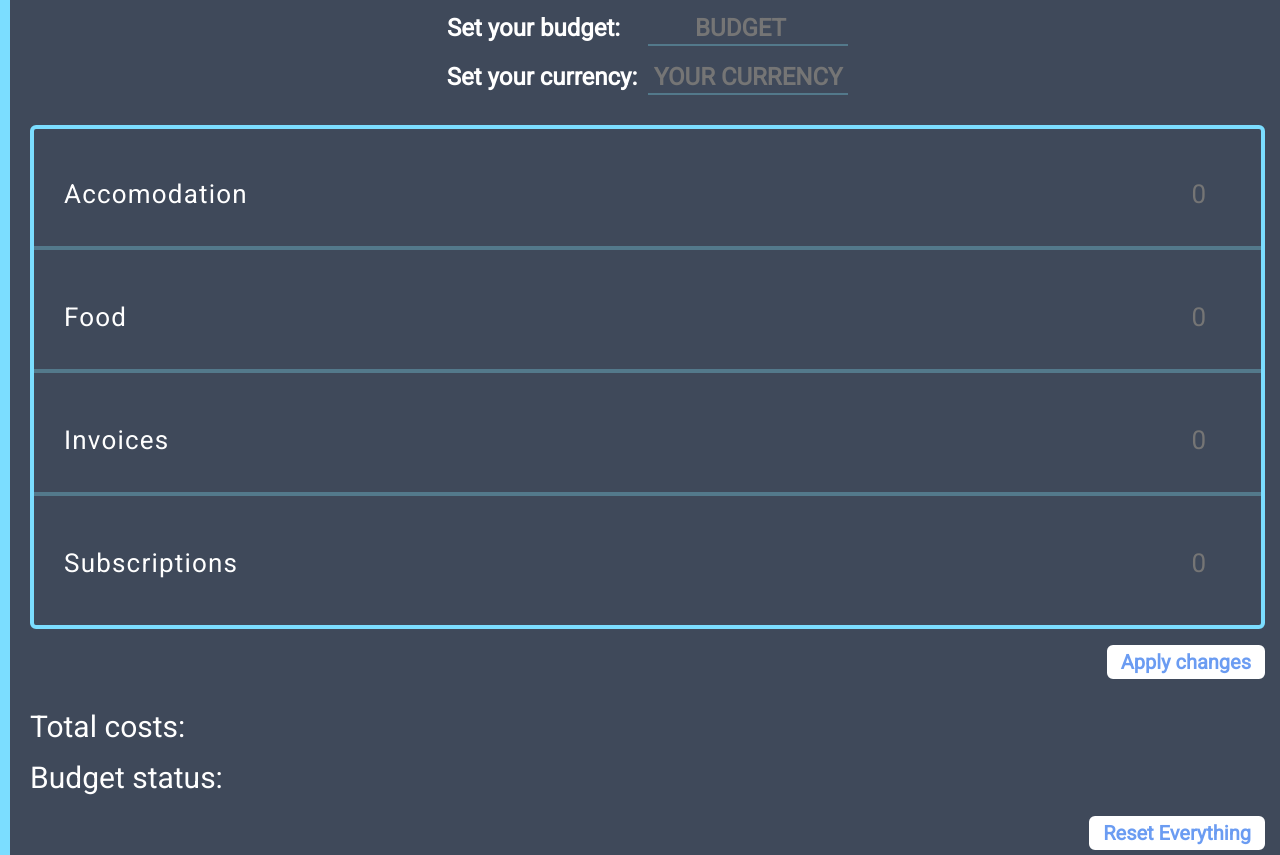
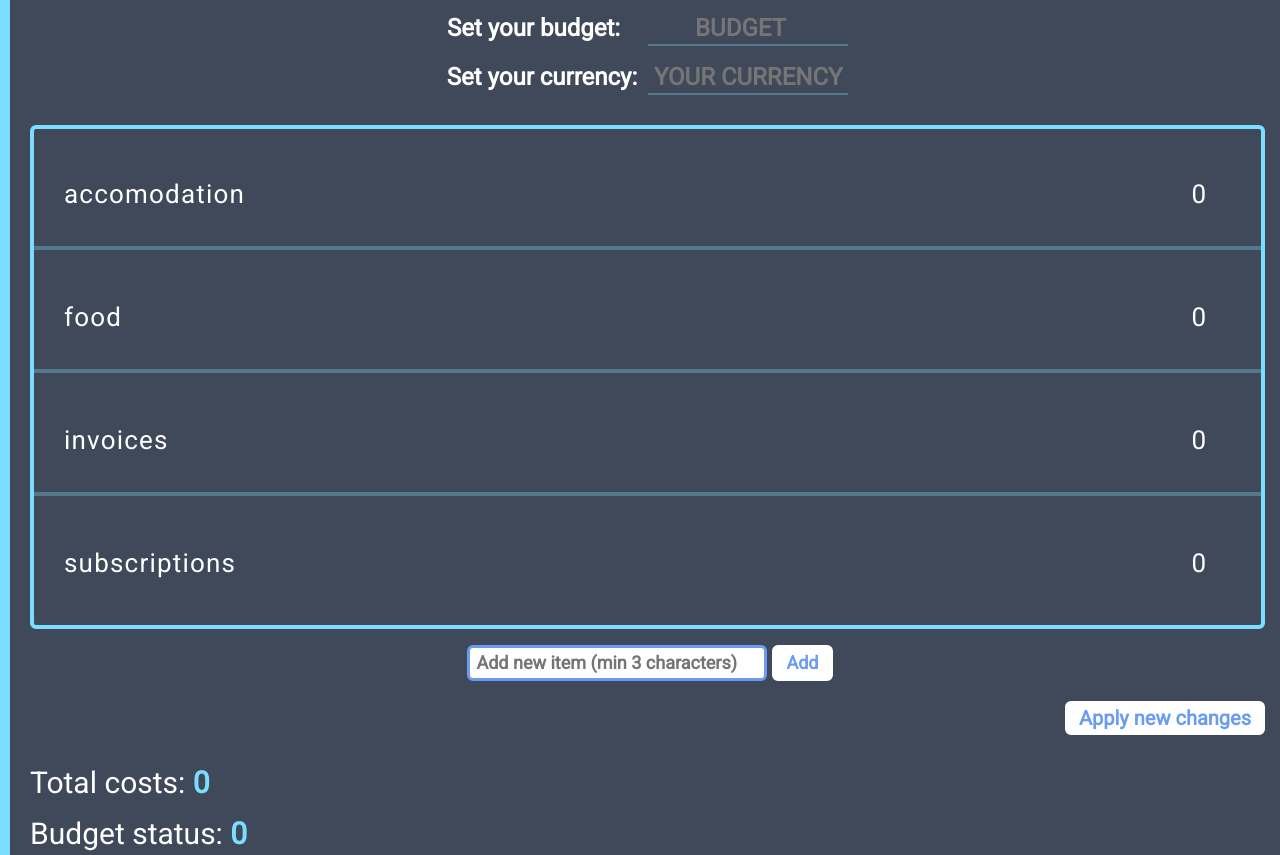
Before and after one commit to Cipriangr/finance-planning, a website: page index.html in a window 1280 px wide. Shown: the part 420-1275 px from the top of the page. Drawn offline with nearby package versions, Linux system fonts and the light colour scheme.

Commit message:
added new input item/remade 70% code- added dynamic functions

```diff
--- a/app.js
+++ b/app.js
@@ -1,4 +1,4 @@
-$(function(){
+$(function () {
   const year = [JSON.parse(localStorage.getItem('year'))];
   const month = [JSON.parse(localStorage.getItem('month'))];
   const currency = [JSON.parse(localStorage.getItem('currency'))];
@@ -7,21 +7,23 @@ $(function(){
   const food = [JSON.parse(localStorage.getItem('food'))];
   const invoices = [JSON.parse(localStorage.getItem('invoices'))];
   const subscriptions = [JSON.parse(localStorage.getItem('subscriptions'))];
-
-  let totalCosts= []
+  const list = document.querySelector('.costs-list');
+  const getNewItem = document.querySelector('.new-item');
+  const activities = JSON.parse(localStorage.getItem('items')) || ['accomodation', 'food', 'invoices', 'subscriptions'];
+  let totalCosts = [] || [0]
 
 
-  $("#year").on('input', inputEvt=>{
+  $("#year").on('input', inputEvt => {
     //get the text that user introduced and transform to string
-    const item= JSON.stringify(inputEvt.currentTarget.innerText)
+    const item = JSON.stringify(inputEvt.currentTarget.innerText)
     //push the new text to year array
     year.push(item)
     //push the key and value in local storage
     localStorage.setItem("year", item)
   })
 
-  $("#month").on('input', inputEvt=>{
-    const item= JSON.stringify(inputEvt.currentTarget.innerText)
+  $("#month").on('input', inputEvt => {
+    const item = JSON.stringify(inputEvt.currentTarget.innerText)
     month.push(item)
     localStorage.setItem("month", item)
   })
@@ -37,33 +39,33 @@ $(function(){
   $("#month").html(month)
 
 
-  $('#year').keyup(function(e){
+  $('#year').keyup(function (e) {
     var textValue = $(this).text();
-    if(textValue.length >0){
+    if (textValue.length > 0) {
       $(this).removeClass('visible')
     }
   })
 
-  $('#month').keyup(function(e){
+  $('#month').keyup(function (e) {
     var textValue = $(this).text();
-    if(textValue.length >0){
+    if (textValue.length > 0) {
       $(this).removeClass('visible')
     }
   })
 
-  $('.set').each(function(){
+  $('.set').each(function () {
     if ($(this).text().trim().length) {
       $(this).removeClass("visible");
     }
   })
 
   //get input value form currency
-  $('.currency').on('input keyup', function(){
+  $('.currency').on('input keyup', function () {
     // var x = e.currentTarget.value.toUpperCase();
     var value = this.value.toUpperCase();
-      $.get('https://openexchangerates.org/api/currencies.json', function(data) {
+    $.get('https://openexchangerates.org/api/currencies.json', function (data) {
       // console.log(Object.keys(data));
-        if(data.hasOwnProperty(value)){
+      if (data.hasOwnProperty(value)) {
         $('.assignCurrency').text(value)
         currency.push(value)
         localStorage.setItem('currency', JSON.stringify(value))
@@ -73,7 +75,7 @@ $(function(){
   $('.assignCurrency').text(currency)
   $('.currency').val(currency)
 
-  $('.budget').on('change keyup', (e)=>{
+  $('.budget').on('change keyup', (e) => {
     const budgetValue = JSON.stringify(e.currentTarget.value)
     budget.push(budgetValue)
     localStorage.setItem('budget', budgetValue)
@@ -81,11 +83,11 @@ $(function(){
 
   $('.budget').val(budget)
 
-  $('.fa-question').on('click', ()=>{
+  $('.fa-question').on('click', () => {
     $('.project-info').toggle('fadein')
   })
 
-  $('.close').on('click', function(){
+  $('.close').on('click', function () {
     $(this.parentElement).css('display', 'none');
   })
 
@@ -94,60 +96,103 @@ $(function(){
   // ------------------------------------------------------------
 
 
-  $('.value').on('input keyup', function(){
-    // var x = e.currentTarget.value.toUpperCase();
-    var value = this.value.toUpperCase();
-    $('.value').text(value)
-    accomodation.push(value)
-    // console.log(`${this.dataset.type}`)
-    localStorage.setItem(`${this.dataset.type}`, JSON.stringify(value))
+  // $('.value').on('input keyup', function () {
+  //   // var x = e.currentTarget.value.toUpperCase();
+  //   var value = this.value.toUpperCase();
+  //   $('.value').text(value)
+  //   accomodation.push(value)
+  //   // console.log(`${this.dataset.type}`)
+  //   localStorage.setItem(`${this.dataset.type}`, JSON.stringify(value))
+  // })
+
+  // $('.value').on('input keyup', function () {
+  //   // var x = e.currentTarget.value.toUpperCase();
+  //   var value = this.value.toUpperCase();
+  //   $('.value').text(value)
+  //   food.push(value)
+  //   // console.log(`${this.dataset.type}`)
+  //   localStorage.setItem(`${this.dataset.type}`, JSON.stringify(value))
+  // })
+
+  // $('.value').on('input keyup', function () {
+  //   // var x = e.currentTarget.value.toUpperCase();
+  //   var value = this.value.toUpperCase();
+  //   $('.value').text(value)
+  //   invoices.push(value)
+  //   // console.log(`${this.dataset.type}`)
+  //   localStorage.setItem(`${this.dataset.type}`, JSON.stringify(value))
+  // })
+
+  // $('.value').on('input keyup', function () {
+  //   // var x = e.currentTarget.value.toUpperCase();
+  //   var value = this.value.toUpperCase();
+  //   $('.value').text(value)
+  //   subscriptions.push(value)
+  //   // console.log(`${this.dataset.type}`)
+  //   localStorage.setItem(`${this.dataset.type}`, JSON.stringify(value))
+  // })
+
+  // $('*[data-type="accomodation"]').val(accomodation)
+  // $('*[data-type="food"]').val(food)
+  // $('*[data-type="invoices"]').val(invoices)
+  // $('*[data-type="subscriptions"]').val(subscriptions)
+
+
+  function newItem() {
+    let valueToAdd;
+    if(getNewItem.value.length > 2){
+      valueToAdd = getNewItem.value.toLowerCase()
+      activities.push(valueToAdd)
+      populateList(activities, list)
+      localStorage.setItem('items', JSON.stringify(activities));
+    }
+    getNewItem.value = '';
+  }
+
+  function populateList(items = [], itemsList){
+    itemsList.innerHTML = items.map((item, i)=>{
+      return `
+      <li data-set=${i}>
+        <p class="type">${item}</p>
+        <div class="info">
+          <input class="value" type="number" value="0" placeholder="0" data-type="${item}">
+          <label for="value" class="assignCurrency">${currency}</label>
+        </div>
+      </li>
+      `
+    }).join("")
+  }
+
+  populateList(activities, list)
+  const arrayList = list.querySelectorAll('li input')
+  arrayList.forEach(item=>{
+    item.addEventListener('input', function(e){
+      $('.value').text(e.target.value)
+      const datatype = e.target.dataset.type
+      localStorage.setItem(datatype, JSON.stringify(e.target.value))
+    })
+    if(localStorage.getItem(item.dataset.type)){
+      item.value = JSON.parse(localStorage.getItem(item.dataset.type))
+      item.textContent = JSON.parse(localStorage.getItem(item.dataset.type))
+    }else{
+      item.value = 0
+    }
+    totalCosts.push(parseInt(item.value))// parse all values to array so I can calculate
   })
 
-  $('.value').on('input keyup', function(){
-    // var x = e.currentTarget.value.toUpperCase();
-    var value = this.value.toUpperCase();
-    $('.value').text(value)
-    food.push(value)
-    // console.log(`${this.dataset.type}`)
-    localStorage.setItem(`${this.dataset.type}`, JSON.stringify(value))
+  //GET total from array
+  let newTotal = totalCosts.reduce((total, current) => total + current, 0);
+
+  const newBtn = document.querySelector('.new-category button')
+  newBtn.addEventListener('click', newItem)
+
+  $('.total').html(newTotal)
+  $('.chosen-currency').html(currency)
+  let budgestatus = budget.toString() - newTotal;
+  $('.budget-status').html(budgestatus)
+
+  $('.reset-btn').on('click', () => {
+    localStorage.clear()
   })
 
-  $('.value').on('input keyup', function(){
-    // var x = e.currentTarget.value.toUpperCase();
-    var value = this.value.toUpperCase();
-    $('.value').text(value)
-    invoices.push(value)
-    // console.log(`${this.dataset.type}`)
-    localStorage.setItem(`${this.dataset.type}`, JSON.stringify(value))
 })
-
-  $('.value').on('input keyup', function(){
-    // var x = e.currentTarget.value.toUpperCase();
-    var value = this.value.toUpperCase();
-    $('.value').text(value)
-    subscriptions.push(value)
-    // console.log(`${this.dataset.type}`)
-    localStorage.setItem(`${this.dataset.type}`, JSON.stringify(value))
-  })
-
-  $('*[data-type="accomodation"]').val(accomodation)
-  $('*[data-type="food"]').val(food)
-  $('*[data-type="invoices"]').val(invoices)
-  $('*[data-type="subscriptions"]').val(subscriptions)
-
-
-  $('.costs-list input[type=number]').each(function(){
-    totalCosts.push(parseInt($(this).val()))
-  })
-
-  totalCosts = totalCosts.reduce((total, current) => total + current, 0);
-
-  $('.total').html(totalCosts)
-  $('.chosen-currency').html(currency)
-  let budgestatus = budget.toString() - totalCosts;
-  $('.budget-status').html(budgestatus)
-
-  $('.reset-btn').on('click',()=>{
-    localStorage.clear()
-  })
-})
--- a/index.html
+++ b/index.html
@@ -46,47 +46,31 @@
     </div>
     <div class="costs">
       <ol class="costs-list">
-        <li>
-          <p class="type">Accomodation</p>
-          <div class="info">
-            <input class="value" type="number" value="0" placeholder="0" data-type="accomodation">
-            <label for="value" class="assignCurrency"></label>
-          </div>
-        </li>
-        <li>
-          <p class="type">Food</p>
-          <div class="info">
-            <input class="value" type="number" value="0" placeholder="0" data-type="food" />
-            <label for="value" class="assignCurrency"></label>
-          </div>
-        </li>
-        <li>
-          <p class="type">Invoices</p>
-          <div class="info">
-            <input class="value" type="number" value="0" placeholder="0" data-type="invoices" />
-            <label for="value" class="assignCurrency"></label>
-          </div>
-        </li>
-        <li>
+        <!-- <li>
           <p class="type">Subscriptions</p>
           <div class="info">
             <input class="value" type="number" value="0" placeholder="0" data-type="subscriptions" />
             <label for="value" class="assignCurrency"></label>
           </div>
-        </li>
+        </li> -->
       </ol>
+    </div>
+    <div class="new-category">
+      <input type="text" placeholder="Add new item (min 3 characters)" class="new-item" value="">
+      <button onClick="window.location.reload()";>Add</button>
+    </div>
+
     <div class="changes">
-        <button class="apply" onClick="window.location.reload();">Apply changes</button>
+      <button class="apply" onClick="window.location.reload();">Apply new changes</button>
     </div>
 
     <div class="total-costs">
-        <h3>Total costs: <span class="total"> </span> <span class="chosen-currency"></span></h3>
+      <h3>Total costs: <span class="total">0asdasdas</span> <span class="chosen-currency"></span></h3>
       <h3>Budget status: <span class="budget-status"> </span> <span class="chosen-currency"></span></h3>
     </div>
 
     <div class="reset">
       <button class="apply reset-btn" onClick="window.location.reload();">Reset Everything</button>
-      </div>
     </div>
   </div>
 
--- a/style/style.scss
+++ b/style/style.scss
@@ -271,6 +271,42 @@ h1,h2,h3,h4,h5,h6{
         }
       }
     }
+  }
+  .new-category{
+    display: flex;
+    justify-content: center;
+    margin-bottom: 20px;
+    input{
+      width: 70%;
+      border: 3px solid $primary-color;
+      border-radius: 6px;
+      margin: 0 5px;
+      outline: none;
+      color: $primary-color;
+      font: 600 18px/22px 'Roboto';
+      padding: 4px 6px;
+      caret-color: $primary-color;
+      @include breakpoint(medium) {
+        width: 300px;
+      }
+    }
+    button{
+      background-color: white;
+      border: 2px solid white;
+      color: $primary-color;
+      font: 600 18px/22px 'Roboto';
+      display: block;
+      border-radius: 6px;
+      padding: 3px 12px;
+      transition: all 0.25s ease-in-out;
+      cursor: pointer;
+      &:hover{
+        background-color: $primary-color;
+        color: white;
+        border-color: $primary-color;
+      }
+    }
+  }
   .changes, .reset{
     display: flex;
     justify-content: flex-end;
@@ -303,4 +339,3 @@ h1,h2,h3,h4,h5,h6{
     }
   }
 }
-}
```
Also changed, not shown: style/style.css, 1 other file. Lines whose indentation alone changed are shown as unchanged.
